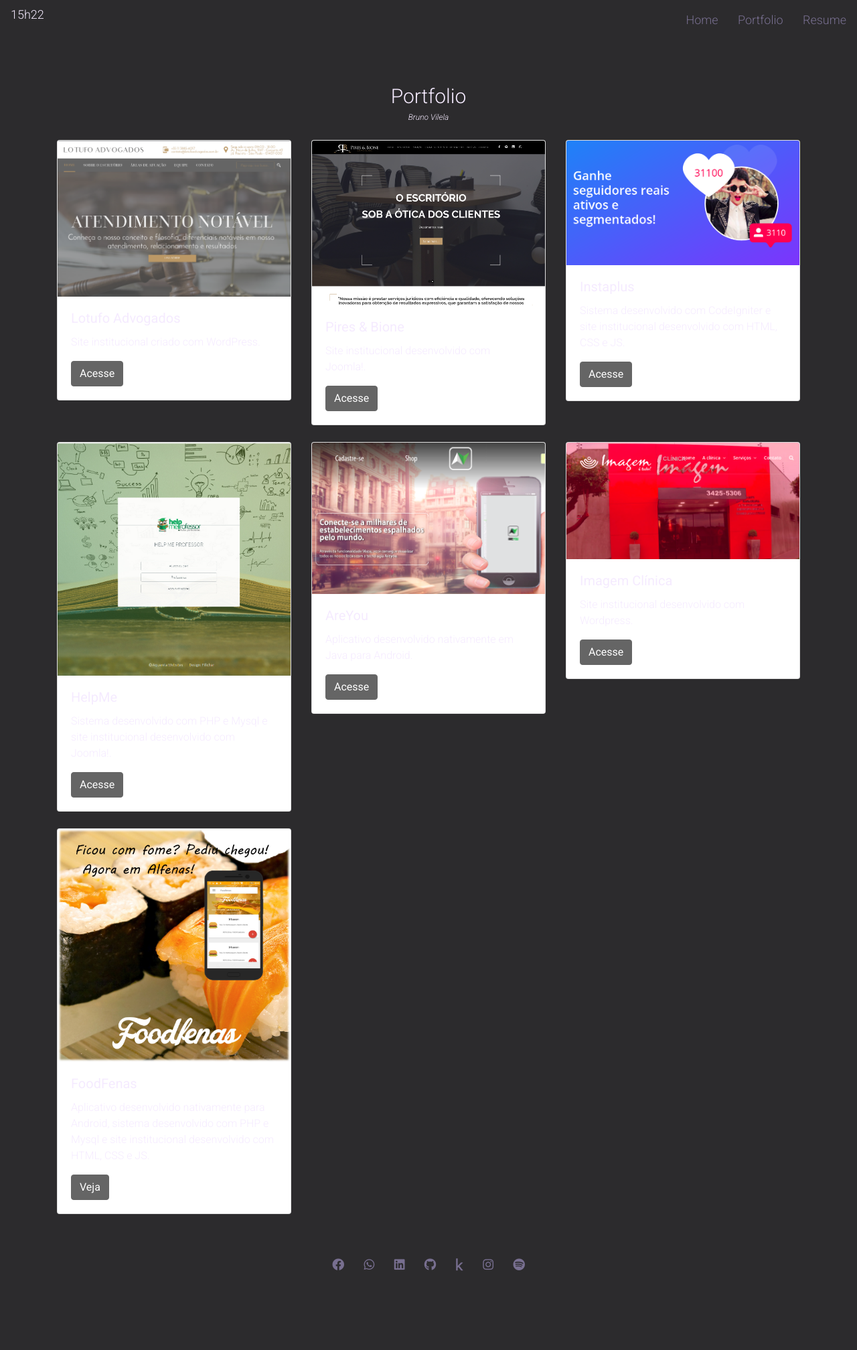
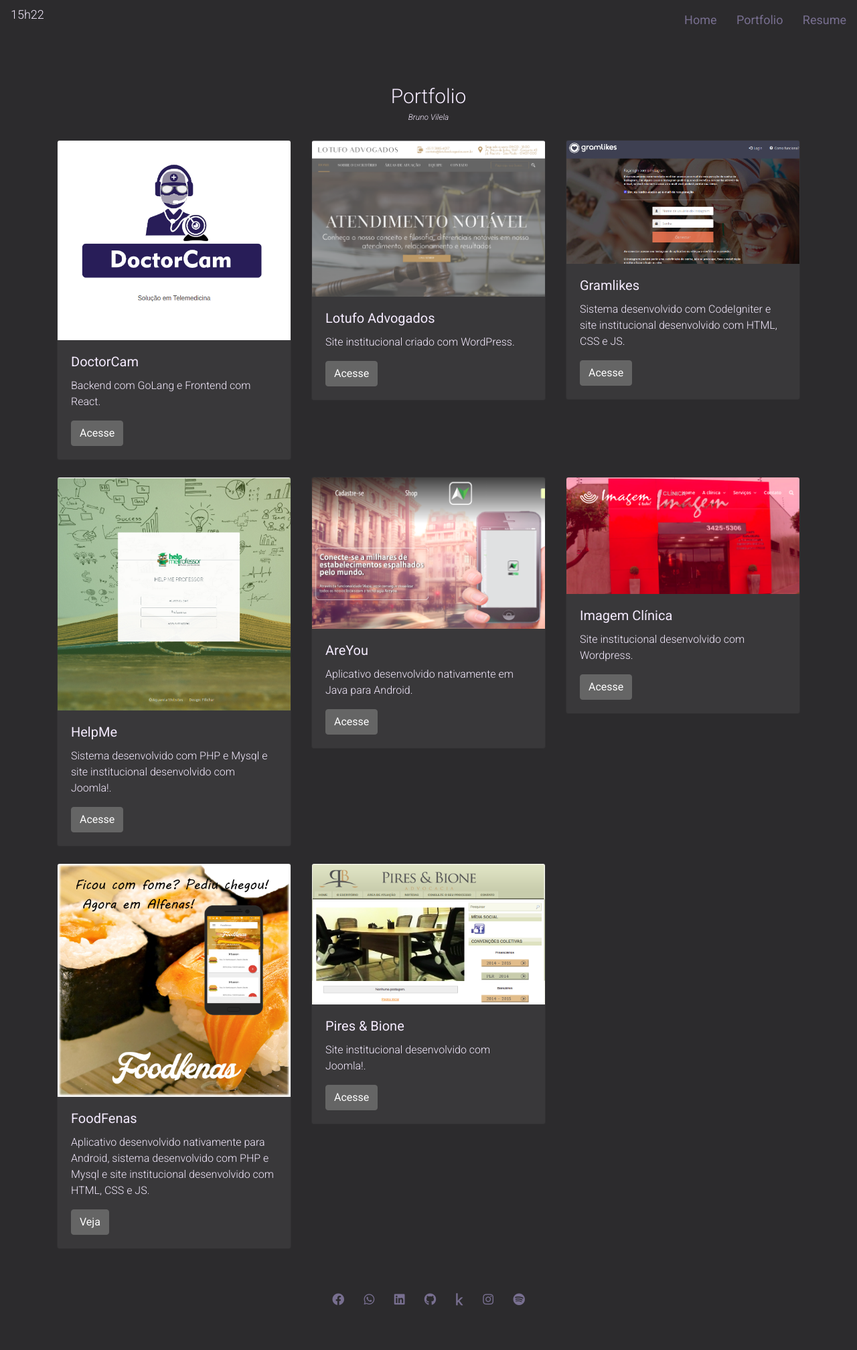
Before and after one commit to vilelabruno/vilelabruno.github.io, a PHP site: page /portfolio.html in a window 1280 px wide. Shown: the whole page at 67% size. Before the commit the page ends 1898 px from the top, so only its background shows below. Run offline with PHP 8.4, Linux system fonts and the light colour scheme; some libraries are stand-ins or nearby versions.

Commit message:
portfolio update

```diff
--- a/assets/css/style.css
+++ b/assets/css/style.css
@@ -111,6 +111,10 @@ a:hover{
     margin-bottom: 30px;
   }
 }
+.card{
+  background-color: #39383a;
+}
+
 .btn-primary {
     color: #fff;
     background-color: #656565;
--- a/index.html
+++ b/index.html
@@ -193,8 +193,8 @@
     <nav class="navbar navbar-light ">
         <div></div>
         <div>
-            <a target="_blank" class="menu" href="https://vilelabruno.github.io/">Home</a>
-            <a class="dirItens menu" target="_blank" href="portfolio">Portfolio</a>
+            <a class="menu" href="https://vilelabruno.github.io/">Home</a>
+            <a class="dirItens menu" href="portfolio">Portfolio</a>
             <a class="dirItens menu" id="resume" target="_blank" href="2018_BrunoVilela_resume.pdf">Resume</a>
         </div>
     </nav>
--- a/portfolio.html
+++ b/portfolio.html
@@ -29,9 +29,9 @@
     <nav class="navbar navbar-light ">
         <p class="clock" id="clock"></p>
         <div>
-            <a href="https://vilelabruno.github.io/">Home</a>
-            <a class="dirItens" href="portfolio">Portfolio</a>
-            <a class="dirItens" target="_blank" href="2018_BrunoVilela_resume.pdf">Resume</a>
+            <a class="menu" href="https://vilelabruno.github.io/">Home</a>
+            <a class="dirItens menu" href="portfolio">Portfolio</a>
+            <a class="dirItens menu" id="resume" target="_blank" href="2018_BrunoVilela_resume.pdf">Resume</a>
         </div>
     </nav>
 
@@ -52,6 +52,16 @@
 	  <div class="row">
 	    <div class="col-sm">
 	        <div class="card" style="width: 100%;">
+				<img class="card-img-top" src="assets/images/portfolio/2020-07-17-11-21-22.png" alt="Card image cap">
+				<div class="card-body">
+					<h5 class="card-title">DoctorCam</h5>
+					<p class="card-text">Backend com GoLang e Frontend com React.</p>
+					<a href="https://app.doctorcam.com.br/" target="_blank" class="btn btn-primary">Acesse</a>
+				</div>
+			</div>
+	    </div>
+	    <div class="col-sm">
+	        <div class="card" style="width: 100%;">
 				<img class="card-img-top" src="assets/images/portfolio/lotufo.png" alt="Card image cap">
 				<div class="card-body">
 					<h5 class="card-title">Lotufo Advogados</h5>
@@ -61,24 +71,12 @@
 			</div>
 	    </div>
 	    <div class="col-sm">
-
 	      	<div class="card" style="width: 100%;">
-  				<img class="card-img-top" src="assets/images/portfolio/piresebione.png" alt="Card image cap">
+				<img class="card-img-top" src="assets/images/portfolio/gramlikes.png" alt="Card image cap">
 				<div class="card-body">
-    				<h5 class="card-title">Pires & Bione</h5>
-    				<p class="card-text">Site institucional desenvolvido com Joomla!.</p>
-    				<a href="https://www.piresebione.adv.br/" target="_blank" class="btn btn-primary">Acesse</a>
-  				</div>
-			</div>
-	    </div>
-	    <div class="col-sm">
-
-	      	<div class="card" style="width: 100%;">
-  				<img class="card-img-top" src="assets/images/portfolio/instaplus.png" alt="Card image cap">
-  				<div class="card-body">
-    				<h5 class="card-title">Instaplus</h5>
+					<h5 class="card-title">Gramlikes</h5>
 					<p class="card-text">Sistema desenvolvido com CodeIgniter e site institucional desenvolvido com HTML, CSS e JS.</p>
-    				<a href="https://www.instaplus.com.br/" target="_blank" class="btn btn-primary">Acesse</a>
+					<a href="http://www.gramlikes.com.br/" target="_blank" class="btn btn-primary">Acesse</a>
 				</div>
 			</div>	    </div>
 	  </div>
@@ -136,7 +134,16 @@
   				</div>
 			</div>
 		</div>
+
 	    <div class="col-sm">
+	    	<div class="card" style="width: 100%;">
+				<img class="card-img-top" src="assets/images/portfolio/2020-07-17-11-18-50.png" alt="Card image cap">
+				<div class="card-body">
+					<h5 class="card-title">Pires & Bione</h5>
+					<p class="card-text">Site institucional desenvolvido com Joomla!.</p>
+					<a href="http://www.piresebione.adv.br/" target="_blank" class="btn btn-primary">Acesse</a>
+				</div>
+			</div>
 	    </div>
 	    <div class="col-sm">
 	    </div>
@@ -153,4 +160,5 @@
 	    <a href="https://open.spotify.com/user/2cucdkknzqpehp3pqj9k6xhvt?si=FIkhCvGTSBOuu0nXpPBASA" target="_blank" class="fab fa-spotify footer-item"></a>
 	</div>
 	<div class="space2"></div>
-</body></html>
+</body>
+</html>
```
Also changed, not shown: t.md (added, +1 -0 lines), assets/images/portfolio/2020-07-17-11-18-50.png (added), assets/images/portfolio/2020-07-17-11-21-22.png (added), assets/images/portfolio/gramlikes.png (added). Lines whose indentation alone changed are shown as unchanged.
